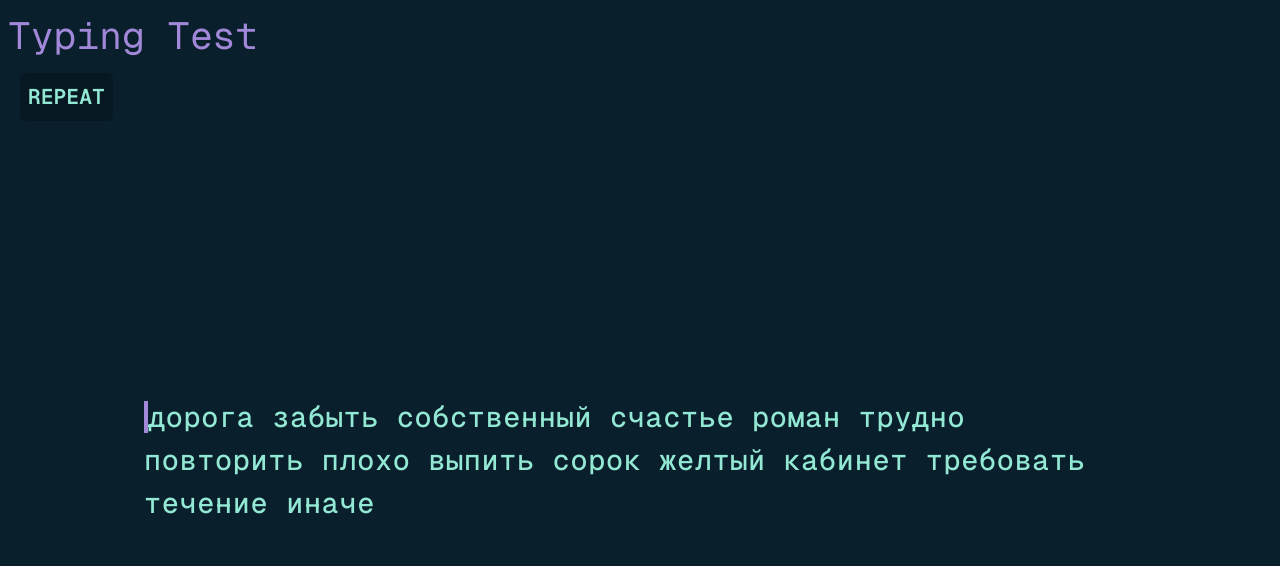
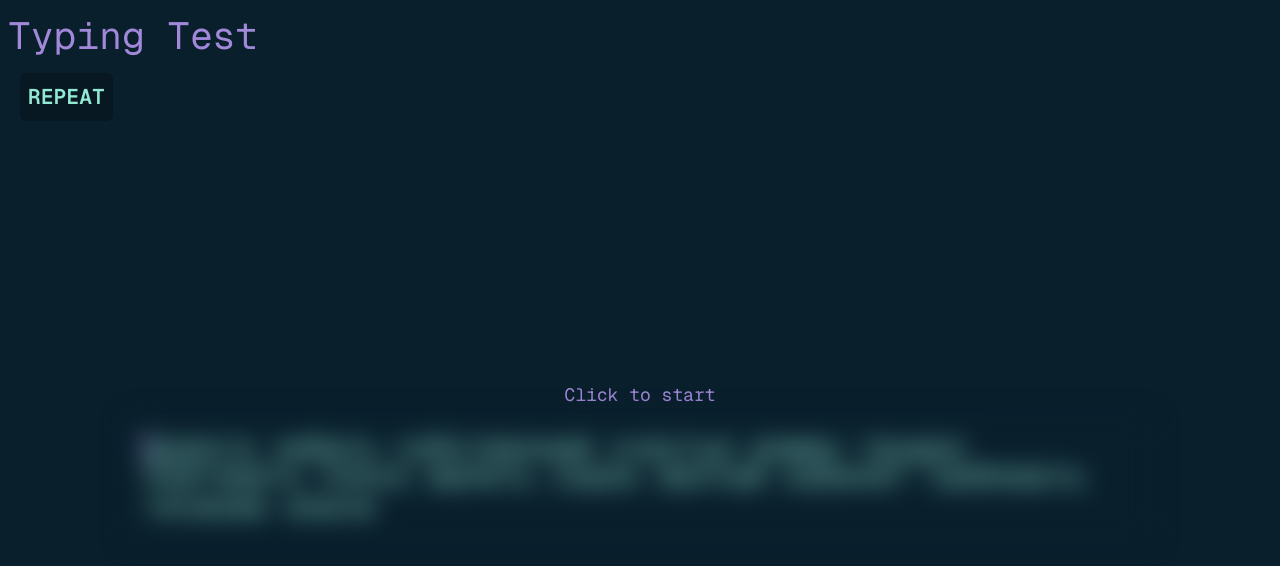
Before and after one commit to ncesova/typing-test, a React (Vite) app: page / in a window 1280 px wide. Shown: the top 566 px of the page. Built offline with nearby package versions, Linux system fonts and the light colour scheme.

Commit message:
feat: add blur when unfocused

```diff
--- a/src/App.tsx
+++ b/src/App.tsx
@@ -1,25 +1,14 @@
-import Results from './components/typing/Results';
-import Test from './components/typing/Test';
+import TestWrapper from './components/typing/TestWrapper';
 import Header from './components/ui/Header';
 import Reset from './components/ui/Reset';
-import {useAppSelector} from './redux/hooks';
 
 function App() {
-  const isFinished = useAppSelector((state) => state.testSlice.isFinished);
   return (
-    <div className="bg-bg flex h-screen flex-col">
+    <div className="flex h-screen flex-col bg-bg">
       <Header />
       <Reset />
       <div className="flex flex-1 md:items-center md:justify-center">
-        <div className="flex md:w-[80%] md:justify-center">
-          {isFinished ? (
-            <Results />
-          ) : (
-            <>
-              <Test />
-            </>
-          )}
-        </div>
+        <TestWrapper />
       </div>
     </div>
   );
--- a/src/components/typing/Test.tsx
+++ b/src/components/typing/Test.tsx
@@ -56,11 +56,13 @@ function Test() {
     }
 
     if (currentIndex < words.length) {
-      function keypressHandler(event: KeyboardEvent) {
+      function keypressHandler(event: Event) {
+        const target = event.target as HTMLInputElement;
+        console.log(target.value);
         const [newWords, newCurrentIndex, newTyposCount] = compareChars(
           words,
           currentIndex,
-          event.key,
+          target.value.slice(-1),
           typosCount
         );
 
@@ -79,10 +81,10 @@ function Test() {
         }
       }
 
-      document.addEventListener('keypress', keypressHandler);
+      inputRef.current?.addEventListener('input', keypressHandler);
 
       return () => {
-        document.removeEventListener('keypress', keypressHandler);
+        inputRef.current?.removeEventListener('input', keypressHandler);
       };
     }
   }, [dispatch, words]);
@@ -106,7 +108,7 @@ function Test() {
   return (
     <div
       onClick={clickHandler}
-      className="max-w-prose bg-bg p-4 font-heading text-xl font-medium tracking-wide md:text-2xl">
+      className={`max-w-prose bg-bg p-4 font-heading text-xl font-medium tracking-wide md:text-2xl ${isFocused ? ' ' : 'blur-md'}`}>
       {words.map((item, index) => {
         return <Char key={index} item={item} />;
       })}
--- /dev/null
+++ b/src/components/typing/TestWrapper.tsx
@@ -0,0 +1,21 @@
+import {useAppSelector} from '../../redux/hooks';
+import Results from './Results';
+import Test from './Test';
+
+function TestWrapper() {
+  const isFinished = useAppSelector((state) => state.testSlice.isFinished);
+  return (
+    <div className="flex md:w-[80%] md:justify-center">
+      {isFinished ? (
+        <Results />
+      ) : (
+        <div className="flex flex-col items-center gap-2 font-heading text-lg text-text">
+          Click to start
+          <Test />
+        </div>
+      )}
+    </div>
+  );
+}
+
+export default TestWrapper;
--- a/src/redux/wordsSlice.ts
+++ b/src/redux/wordsSlice.ts
@@ -7,8 +7,7 @@ type WordsState = {
   currentIndex: number;
   keypressCount: number;
   typosCount: number;
-  numOfWords: number;
-  language: string;
+  lastInputChar: string;
 };
 
 const initialState: WordsState = {
@@ -16,8 +15,7 @@ const initialState: WordsState = {
   currentIndex: 0,
   keypressCount: 0,
   typosCount: 0,
-  numOfWords: 10,
-  language: 'russian',
+  lastInputChar: '',
 };
 
 const wordsSlice = createSlice({
@@ -36,12 +34,6 @@ const wordsSlice = createSlice({
     updateKeypressCount(state) {
       state.keypressCount = state.keypressCount + 1;
     },
-    setNumOfWords(state, action: PayloadAction<number>) {
-      state.numOfWords = action.payload;
-    },
-    setLanguage(state, action: PayloadAction<string>) {
-      state.language = action.payload;
-    },
     resetWordsSlice(state) {
       state.words = getLetterArray();
       state.currentIndex = 0;
@@ -56,8 +48,6 @@ export const {
   setCurrentIndex,
   setTyposCount,
   updateKeypressCount,
-  setNumOfWords,
-  setLanguage,
   resetWordsSlice,
 } = wordsSlice.actions;
 
```
